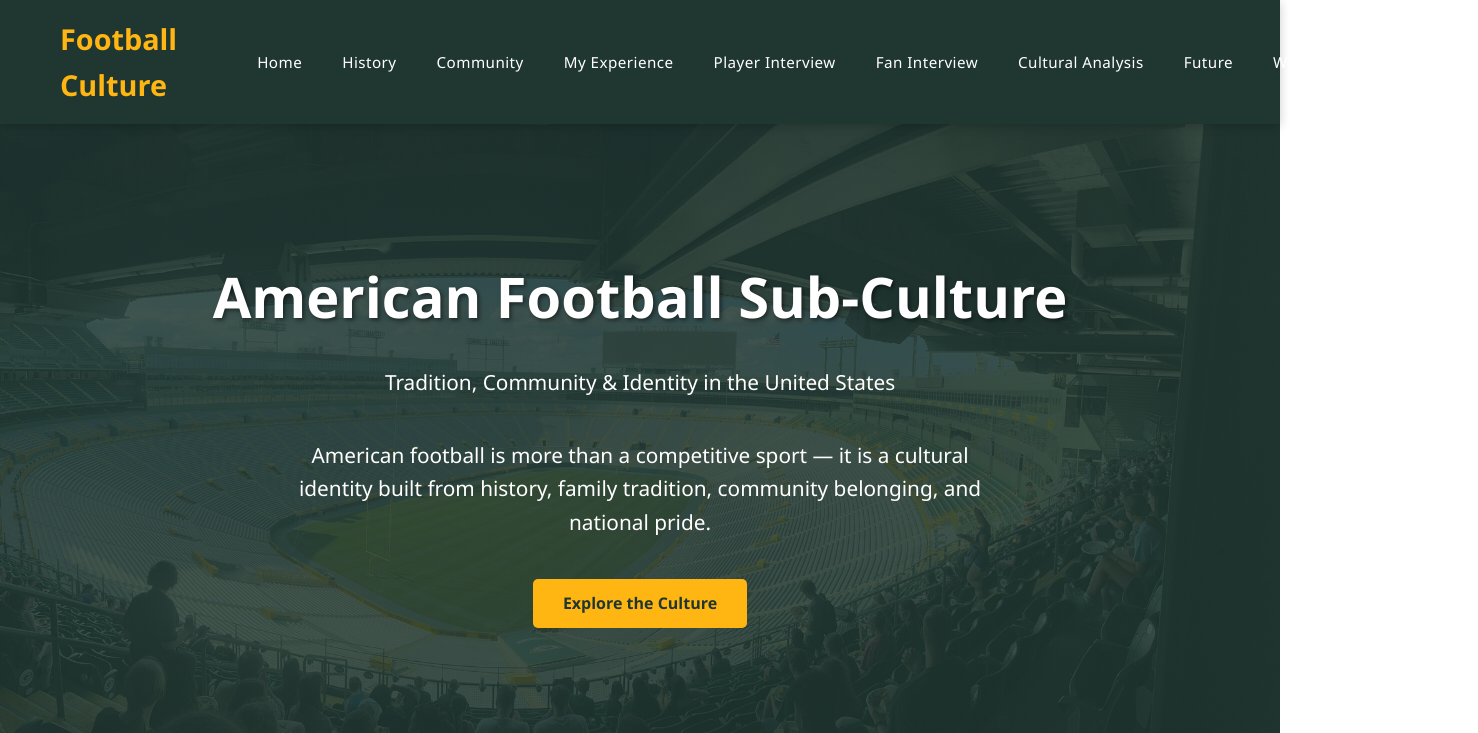
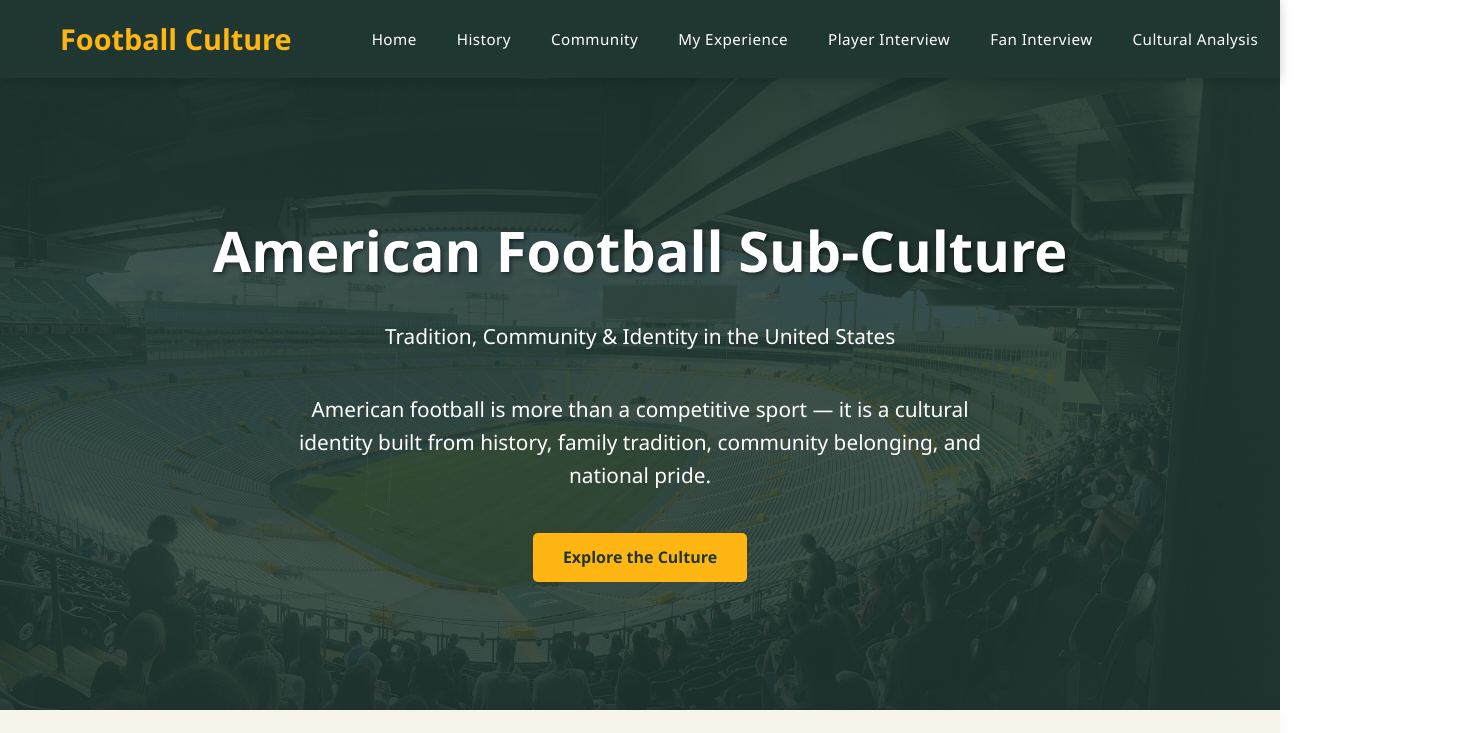
Before and after one commit to RobertGV00/SubCulture, a plain HTML site: page index.html in a window 1280 px wide. Shown: the top 733 px of the page, 1478 px wide, since content can reach past the window. Drawn offline with Linux system fonts and the light colour scheme.

Commit message:
Logo arreglado

```diff
--- a/index.html
+++ b/index.html
@@ -100,6 +100,7 @@
             font-size: 1.8rem;
             font-weight: bold;
             color: var(--gold-yellow);
+            white-space: nowrap;      /* evita que se rompa en dos líneas */
         }
 
         .nav-links {
```
Lines whose indentation alone changed are shown as unchanged.
